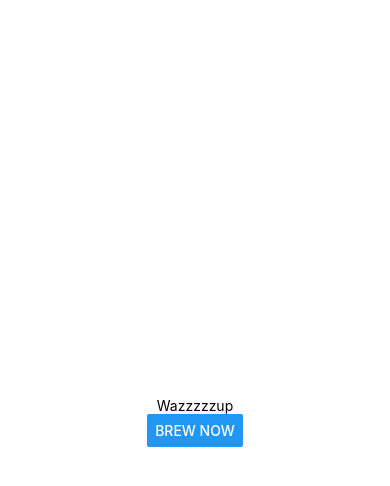
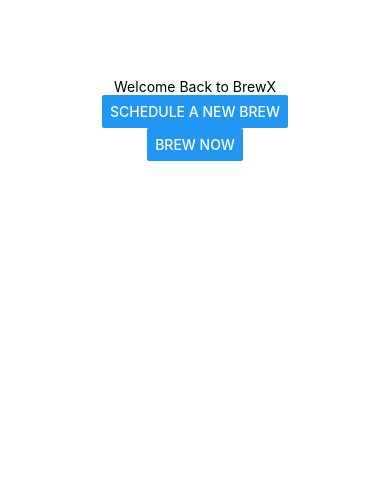
Before and after one commit to deltadovert/fydp23-frontend, a React Native app: screen /Home in a window 390 px wide. Shown: the top 486 px of the page. Built offline with nearby package versions, Linux system fonts and the light colour scheme.

Commit message:
added schedule a new brew

```diff
--- a/App.js
+++ b/App.js
@@ -1,23 +1,23 @@
-import { StatusBar } from 'expo-status-bar';
-import { Button, StyleSheet, Text, View } from 'react-native';
+import ScheduleBrew from './src/ScheduleBrew';
+import { NavigationContainer } from '@react-navigation/native';
+import { createNativeStackNavigator } from '@react-navigation/native-stack';
+import Home from './src/Home';
+import { View } from 'react-native';
+
+const Stack = createNativeStackNavigator();
 
 export default function App() {
   return (
-    <View style={styles.container}>
-      <Text>Wazzzzzup</Text>
-
-      <Button onPress={() => {}} title="Brew now" />
-
-      <StatusBar style="auto" />
-    </View>
+    <NavigationContainer>
+      <Stack.Navigator
+        initialRouteName="Home"
+        screenOptions={{
+          headerShown: false,
+        }}
+      >
+        <Stack.Screen name="Home" component={Home} />
+        <Stack.Screen name="ScheduleBrew" component={ScheduleBrew} />
+      </Stack.Navigator>
+    </NavigationContainer>
   );
 }
-
-const styles = StyleSheet.create({
-  container: {
-    flex: 1,
-    backgroundColor: '#fff',
-    alignItems: 'center',
-    justifyContent: 'center',
-  },
-});
--- /dev/null
+++ b/src/Home.js
@@ -0,0 +1,28 @@
+import React from 'react';
+import { Button, StyleSheet, Text, View } from 'react-native';
+
+const Home = ({ navigation }) => {
+  const onScheduleNewBrew = () => {
+    navigation.push('ScheduleBrew');
+  };
+
+  return (
+    <View style={styles.container}>
+      <Text>Welcome Back to BrewX</Text>
+
+      <Button onPress={onScheduleNewBrew} title="Schedule a new brew" />
+      <Button onPress={() => {}} title="Brew now" />
+    </View>
+  );
+};
+
+export default Home;
+
+const styles = StyleSheet.create({
+  container: {
+    flex: 1,
+    backgroundColor: '#fff',
+    alignItems: 'center',
+    paddingTop: '20%',
+  },
+});
--- /dev/null
+++ b/src/ScheduleBrew.js
@@ -0,0 +1,116 @@
+import React from 'react';
+import { StyleSheet, View, Text, Button } from 'react-native';
+import DatePicker from 'react-native-datepicker';
+import Spacer from './Spacer';
+import moment from 'moment';
+
+// const DAYS = [
+//   'Monday',
+//   'Tuesday',
+//   'Wednesday',
+//   'Thursday',
+//   'Friday',
+//   'Saturday',
+//   'Sunday',
+// ];
+
+const getTimestamp = (date, time) => {
+  const timeArr = time.split(':'); // '04:20'
+  const hours = timeArr[0];
+  const mins = timeArr[1];
+
+  const dateArr = date.split('-'); // 2000-07-28
+  const year = dateArr[0];
+  const month = dateArr[1] - 1; // months are zero indexed 😅
+  const day = dateArr[2];
+
+  const timestamp = new Date(year, month, day, hours, mins).getTime() / 1000;
+
+  return timestamp;
+};
+
+const ScheduleBrew = ({ navigation }) => {
+  // the DatePicker component handles dates/times as strings
+  const now = Date.now();
+  const dateNow = moment(now).format('YYYY-MM-DD');
+  const timeNow = moment(now).format('HH:mm');
+  const [date, setDate] = React.useState(dateNow);
+  const [time, setTime] = React.useState(timeNow);
+
+  const onGoBack = () => {
+    navigation.pop();
+  };
+
+  const onSubmit = () => {
+    // post new schedule to BE boys
+  };
+
+  React.useEffect(() => {
+    console.log(getTimestamp(date, time));
+  }, [date, time]);
+
+  return (
+    <View style={styles.container}>
+      <Text style={styles.title}>Schedule a new brew!</Text>
+
+      <Spacer height={20} />
+
+      <View style={{ flexDirection: 'row', alignItems: 'center' }}>
+        <Text>Date</Text>
+        <Spacer width={20} />
+        <DatePicker
+          date={date}
+          onDateChange={setDate}
+          showIcon={false}
+          cancelBtnText="Cancel"
+          confirmBtnText="Submit"
+        />
+      </View>
+
+      <Spacer height={20} />
+
+      <View style={{ flexDirection: 'row', alignItems: 'center' }}>
+        <Text>Time</Text>
+        <Spacer width={20} />
+        <DatePicker
+          mode="time"
+          date={time}
+          onDateChange={setTime}
+          showIcon={false}
+          cancelBtnText="Cancel"
+          confirmBtnText="Submit"
+        />
+      </View>
+
+      <Spacer height={20} />
+
+      <Button title="Let's Go!" onPress={onSubmit} />
+
+      <Spacer height={20} />
+
+      <Button title="Go back" onPress={onGoBack} />
+    </View>
+  );
+};
+
+export default ScheduleBrew;
+
+const styles = StyleSheet.create({
+  container: {
+    backgroundColor: '#fff',
+    alignItems: 'center',
+    paddingTop: '20%',
+    flex: 1,
+  },
+  title: {
+    fontSize: '30',
+    fontWeight: 'bold',
+  },
+  labels: {
+    flexDirection: 'row',
+    alignItems: 'space-between',
+  },
+  labelText: {
+    fontSize: '12',
+  },
+});
--- /dev/null
+++ b/src/Spacer.js
@@ -0,0 +1,8 @@
+import React from 'react';
+import { View } from 'react-native';
+
+const Spacer = ({ width, height }) => {
+  return <View style={{ width, height }} />;
+};
+
+export default Spacer;
```
Also changed, not shown: package.json (+7 -1 lines), 2 other files (tests, documents, lock files or other folders).
